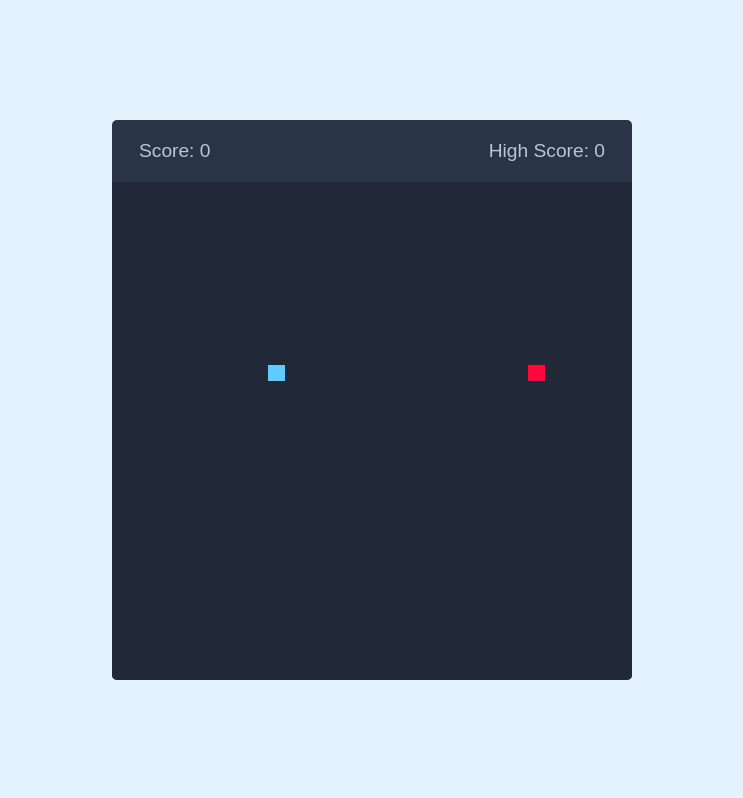
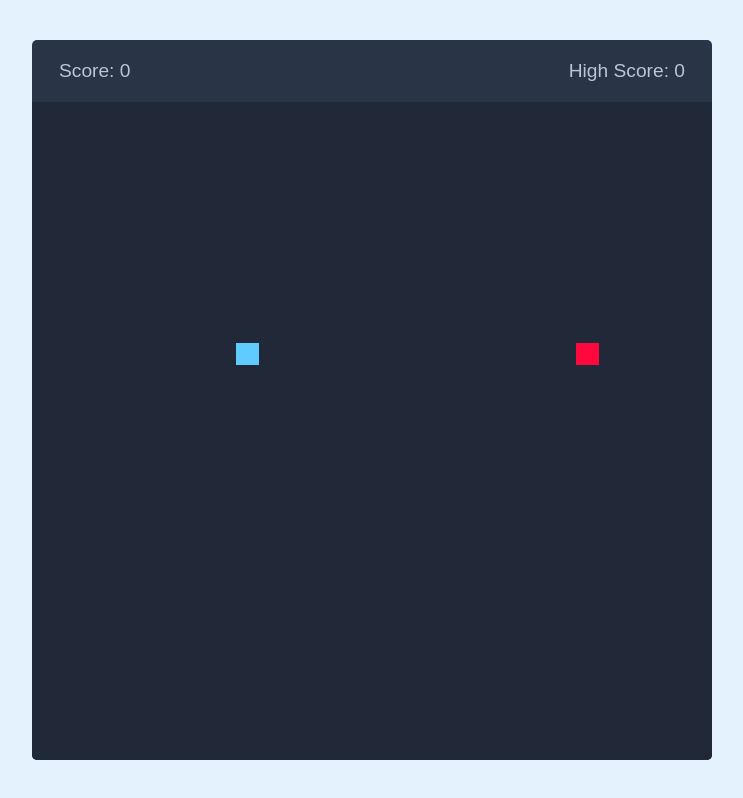
Before and after one commit to aqibowais/Snake-Game, a plain HTML site: page index.html in a window 1280 px wide. Shown: the whole page, without its empty margins (268-1011 px from the left). Drawn offline with Linux system fonts and the light colour scheme.

Commit message:
Controller

```diff
--- a/style.css
+++ b/style.css
@@ -12,8 +12,8 @@ body {
   background-color: #e3f2fd;
 }
 .wrapper {
-  width: 65vmin;
-  height: 70vmin;
+  width: 85vmin;
+  height: 90vmin;
   background-color: #293447;
   border-radius: 5px;
   display: flex;
```
